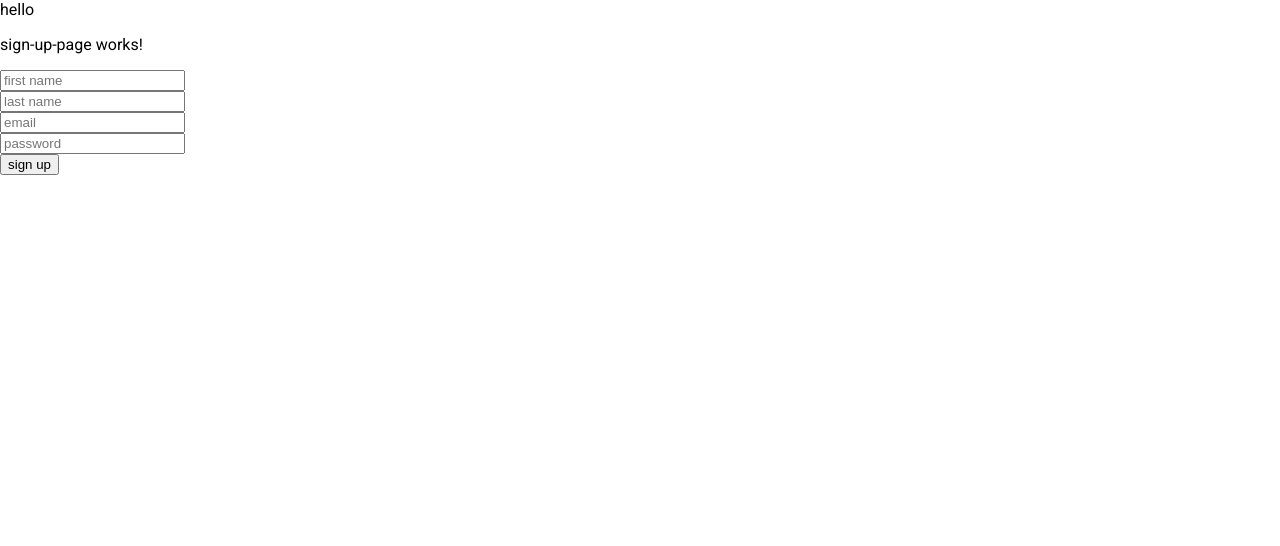
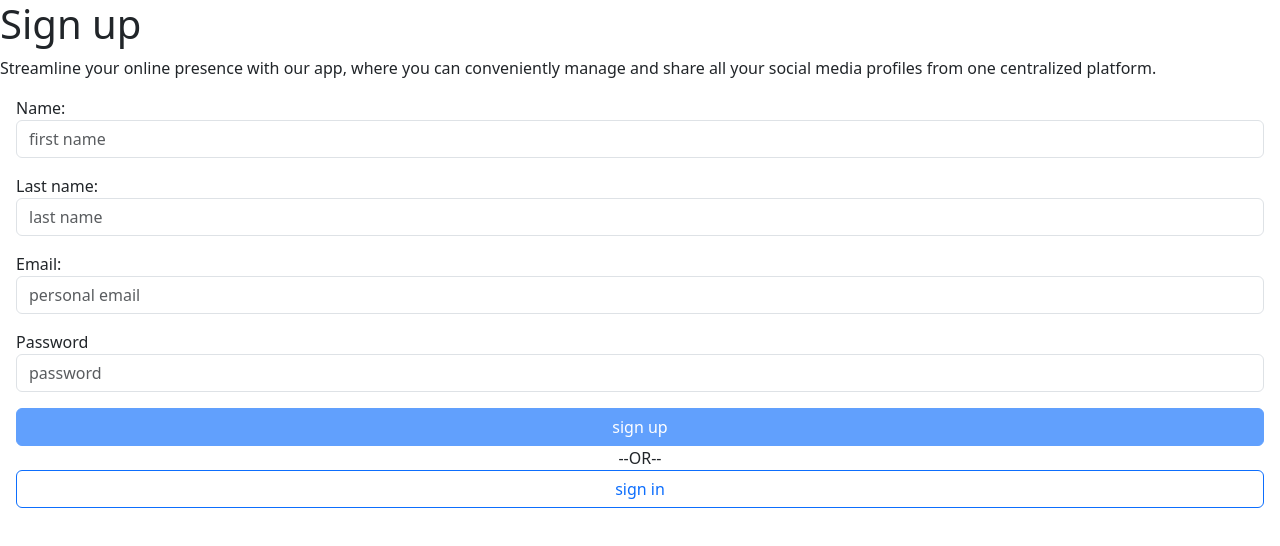
Before and after one commit to valeri879/front.mipov.net, an Angular app: page /sign-up in a window 1280 px wide. Shown: the top 546 px of the page. Built offline with nearby package versions, Linux system fonts and the light colour scheme.

Commit message:
login page markup

```diff
--- a/angular.json
+++ b/angular.json
@@ -30,7 +30,8 @@
               "src/assets"
             ],
             "styles": [
-              "src/styles.scss"
+              "src/styles.scss",
+              "node_modules/bootstrap/scss/bootstrap.scss"
             ],
             "scripts": [],
             "server": "src/main.server.ts",
@@ -95,7 +96,8 @@
               "src/assets"
             ],
             "styles": [
-              "src/styles.scss"
+              "src/styles.scss",
+              "node_modules/bootstrap/scss/bootstrap.scss"
             ],
             "scripts": []
           }
--- a/package.json
+++ b/package.json
@@ -22,6 +22,7 @@
     "@angular/platform-server": "^17.3.0",
     "@angular/router": "^17.3.0",
     "@angular/ssr": "^17.3.7",
+    "bootstrap": "^5.3.3",
     "express": "^4.18.2",
     "rxjs": "~7.8.0",
     "tslib": "^2.3.0",
--- a/src/app/app.component.html
+++ b/src/app/app.component.html
@@ -1,2 +1 @@
-hello
 <router-outlet></router-outlet>
--- a/src/app/app.routes.ts
+++ b/src/app/app.routes.ts
@@ -1,6 +1,8 @@
 import { Routes } from '@angular/router';
 import { SignUpPageComponent } from './pages/sign-up-page/sign-up-page.component';
+import { LoginPageComponent } from './pages/login-page/login-page.component';
 
 export const routes: Routes = [
+ { path: '', component: LoginPageComponent, title: 'login' },
  { path: 'sign-up', component: SignUpPageComponent, title: 'sign up' }
 ];
--- /dev/null
+++ b/src/app/pages/login-page/login-page.component.html
@@ -0,0 +1,36 @@
+<div class="container">
+    <div class="row">
+        <div class="col-md-4 p-3">
+            <h1>Login</h1>
+            <p>for authorization please enter your email and password</p>
+            <form>
+                <div class="mb-3">
+                    <label for="email">Email:</label>
+                    <div class="input-group">
+                        <span class="input-group-text">✉️</span>
+                        <input class="form-control" type="email" id="email">
+                    </div>
+                </div>
+                <div class="mb-2">
+                    <label for="password">Password:</label>
+                    <div class="input-group">
+                        <span class="input-group-text">🔒</span>
+                        <input class="form-control" type="{{ !show ? 'password' : 'text' }}" id="password">
+                    </div>
+                </div>
+                <div class="form-check mb-3">
+                    <input (change)="show = !show" class="form-check-input" type="checkbox" value="" id="flexCheckDefault">
+                    <label class="form-check-label text-primary user-select-none" for="flexCheckDefault"><u>{{ !show ? 'Show' : 'Hide'}} password</u></label>
+                  </div>
+                <button class="btn btn-primary w-100">log in</button>
+                <div class="text-center">OR</div>
+                <a routerLink="/sign-up" class="btn btn-outline-primary w-100">sign up</a>
+            </form>
+        </div>
+        <div class="col-md-8">
+            <p>
+                Maximize your social media impact with our platform! Whether you're a freelancer, influencer, or business owner, easily share all your social accounts to boost your visibility and grow your audience. Get started today!
+            </p>
+        </div>
+    </div>
+</div>
--- /dev/null
+++ b/src/app/pages/login-page/login-page.component.ts
@@ -0,0 +1,15 @@
+import { Component } from '@angular/core';
+import { RouterModule } from '@angular/router';
+
+@Component({
+  selector: 'app-login-page',
+  standalone: true,
+  imports: [
+    RouterModule
+  ],
+  templateUrl: './login-page.component.html',
+  styleUrl: './login-page.component.scss'
+})
+export class LoginPageComponent {
+  public show: boolean = false;
+}
--- a/src/app/pages/sign-up-page/sign-up-page.component.html
+++ b/src/app/pages/sign-up-page/sign-up-page.component.html
@@ -1,18 +1,27 @@
-<p>sign-up-page works!</p>
-<form [formGroup]="form">
-    <div>
-        <input type="text" formControlName="firstName" placeholder="first name">
+<h1>Sign up</h1>
+<p>
+    Streamline your online presence with our app, where you can conveniently manage and share all your social media profiles from one centralized platform.
+</p>
+<form [formGroup]="form" class="px-3">
+    <div class="mb-3">
+        <label for="name">Name:</label>
+        <input class="form-control" id="name" type="text" formControlName="firstName" placeholder="first name">
     </div>
 
-    <div>
-        <input type="text" formControlName="lastName" placeholder="last name">
+    <div class="mb-3">
+        <label for="lastName">Last name:</label>
+        <input class="form-control" id="lastName" type="text" formControlName="lastName" placeholder="last name">
     </div>
 
-    <div>
-        <input type="type" formControlName="email" placeholder="email">
+    <div class="mb-3">
+        <label for="email">Email:</label>
+        <input class="form-control" id="email" type="type" formControlName="email" placeholder="personal email">
     </div>
-    <div>
-        <input type="password" formControlName="password" placeholder="password">
+    <div class="mb-3">
+        <label for="password">Password</label>
+        <input class="form-control" id="password" type="password" formControlName="password" placeholder="password">
     </div>
-    <button (click)="signUp()">sign up</button>
+    <button class="btn btn-primary w-100" [disabled]="form.invalid" (click)="signUp()">sign up</button>
+    <div class="text-center">--OR--</div>
+    <a routerLink="/" class="btn btn-outline-primary w-100">sign in</a>
 </form>
--- a/src/app/pages/sign-up-page/sign-up-page.component.ts
+++ b/src/app/pages/sign-up-page/sign-up-page.component.ts
@@ -2,13 +2,15 @@ import { Component } from '@angular/core';
 import { FormControl, FormGroup, ReactiveFormsModule, Validators } from '@angular/forms';
 import { SignUpService } from '../../services/sign-up.service';
 import { HttpClient, HttpClientModule } from '@angular/common/http';
+import { RouterModule } from '@angular/router';
 
 @Component({
   selector: 'app-sign-up-page',
   standalone: true,
   imports: [
     ReactiveFormsModule,
-    HttpClientModule
+    HttpClientModule,
+    RouterModule
   ],
   providers: [
     // HttpClient
```
Also changed, not shown: src/app/pages/login-page/login-page.component.scss (added), 1 other file (tests, documents, lock files or other folders).
